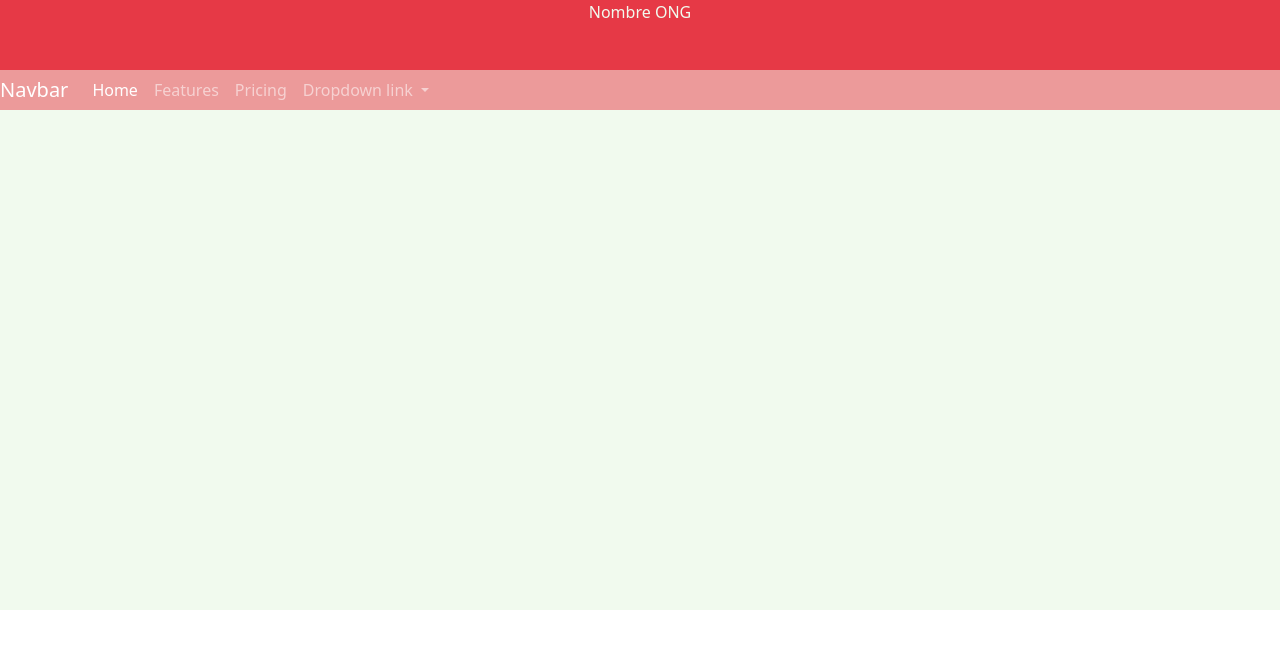
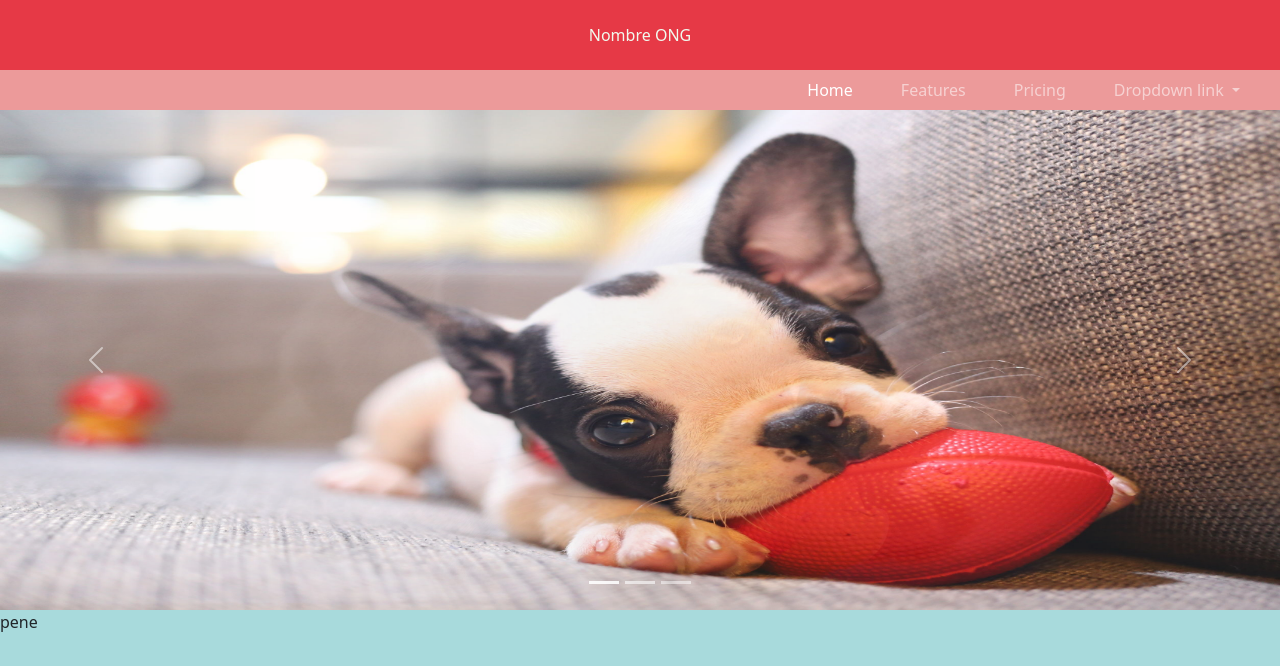
Before and after one commit to LucasVergaraV/Proyecto_Semestre, a plain HTML site: page index.html in a window 1280 px wide. Drawn offline with nearby package versions, Linux system fonts and the light colour scheme.

Commit message:
se agrego el header y carrusel

```diff
--- a/index.html
+++ b/index.html
@@ -8,31 +8,29 @@
     <link href="https://cdn.jsdelivr.net/npm/bootstrap@5.1.3/dist/css/bootstrap.min.css" rel="stylesheet" integrity="sha384-1BmE4kWBq78iYhFldvKuhfTAU6auU8tT94WrHftjDbrCEXSU1oBoqyl2QvZ6jIW3" crossorigin="anonymous">
   </head>
   <body>
-      <div class="container-fluid header d-flex">
-        <div style="align-self: center;">
-            <header>Nombre ONG</header>
-        </div>
+      <div class="container-fluid container-header">
+          <img src="" alt="">
+            <header class="top">Nombre ONG</header>
       </div>
 
 
-        <nav class="navbar navbar-expand-lg container-fluid navbar-dark" style="background-color: #EC9A9A;">
+        <nav class="navbar navbar-expand-lg container-fluid navbar-dark navigation">
             <div class="container-fluid">
-              <a class="navbar-brand" href="#">Navbar</a>
               <button class="navbar-toggler" type="button" data-bs-toggle="collapse" data-bs-target="#navbarNavDropdown" aria-controls="navbarNavDropdown" aria-expanded="false" aria-label="Toggle navigation">
                 <span class="navbar-toggler-icon"></span>
               </button>
-              <div class="collapse navbar-collapse" id="navbarNavDropdown">
+              <div class="collapse navbar-collapse full-nav" id="navbarNavDropdown">
                 <ul class="navbar-nav">
-                  <li class="nav-item">
+                  <li class="nav-item nav-li">
                     <a class="nav-link active" aria-current="page" href="#">Home</a>
                   </li>
-                  <li class="nav-item">
+                  <li class="nav-item nav-li">
                     <a class="nav-link" href="#">Features</a>
                   </li>
-                  <li class="nav-item">
+                  <li class="nav-item nav-li">
                     <a class="nav-link" href="#">Pricing</a>
                   </li>
-                  <li class="nav-item dropdown">
+                  <li class="nav-item dropdown nav-li">
                     <a class="nav-link dropdown-toggle" href="#" id="navbarDropdownMenuLink" role="button" data-bs-toggle="dropdown" aria-expanded="false">
                       Dropdown link
                     </a>
@@ -47,8 +45,39 @@
             </div>
           </nav>
 
-        <div class="lol">
+        <div class="container-fluid center d-flex justify-content-center">
+            <div>
+                <div id="carouselExampleIndicators" class="carousel slide carousel-fade" data-bs-ride="carousel">
+                    <div class="carousel-indicators">
+                    <button type="button" data-bs-target="#carouselExampleIndicators" data-bs-slide-to="0" class="active" aria-current="true" aria-label="Slide 1"></button>
+                    <button type="button" data-bs-target="#carouselExampleIndicators" data-bs-slide-to="1" aria-label="Slide 2"></button>
+                    <button type="button" data-bs-target="#carouselExampleIndicators" data-bs-slide-to="2" aria-label="Slide 3"></button>
+                    </div>
+                    <div class="carousel-inner">
+                    <div class="carousel-item active">
+                        <img src="imagenes/Juguete1.jpg" class="d-block w-100" alt="perro1"">
+                    </div>
+                    <div class="carousel-item">
+                        <img src="imagenes/Perro2.jpg" class="d-block w-100" alt="perro2"">
+                    </div>
+                    <div class="carousel-item">
+                        <img src="imagenes/perro3.jpg" class="d-block w-100" alt="perro3"">
+                    </div>
+                    </div>
+                    <button class="carousel-control-prev" type="button" data-bs-target="#carouselExampleIndicators" data-bs-slide="prev">
+                    <span class="carousel-control-prev-icon" aria-hidden="true"></span>
+                    <span class="visually-hidden">Previous</span>
+                    </button>
+                    <button class="carousel-control-next" type="button" data-bs-target="#carouselExampleIndicators" data-bs-slide="next">
+                    <span class="carousel-control-next-icon" aria-hidden="true"></span>
+                    <span class="visually-hidden">Next</span>
+                    </button>
+                </div>
+            </div>
+        </div>
 
+        <div class="container-fluid productos-populares">
+            <p>pene</p>
         </div>
 
 
--- a/styles.css
+++ b/styles.css
@@ -18,9 +18,8 @@ html, body {
     padding: 0;
 }
 
-.header {
+.container-header {
     justify-content: center;
-
     background-color: #E63946;
 
 }
@@ -41,7 +40,39 @@ header {
     height: 40px;
 }
 
-.lol {
+.center {
     height: 500px;
     background-color: #F1FAEE;
 }
+
+.carousel img {
+    width: 100%;
+    height: 500px;
+}
+
+.productos-populares {
+    width: 100%;
+    height: 500px;
+    background-color: #A8DADC;
+}
+
+.top {
+    display: flex;
+    justify-content: center;
+    align-items: center;
+}
+
+.navigation {
+    background-color: #EC9A9A;
+
+}
+
+.full-nav {
+    display: flex;
+    justify-content: flex-end;
+    padding: 0 1em;
+}
+
+.nav-li {
+    padding: 0 1em;
+}
```
Also changed, not shown: imagenes/Juguete1.jpg (added), imagenes/Perro2.jpg (added), imagenes/perro3.jpg (added), imagenes/perro3.png (added), imagenes/sports-sust.svg (added).
